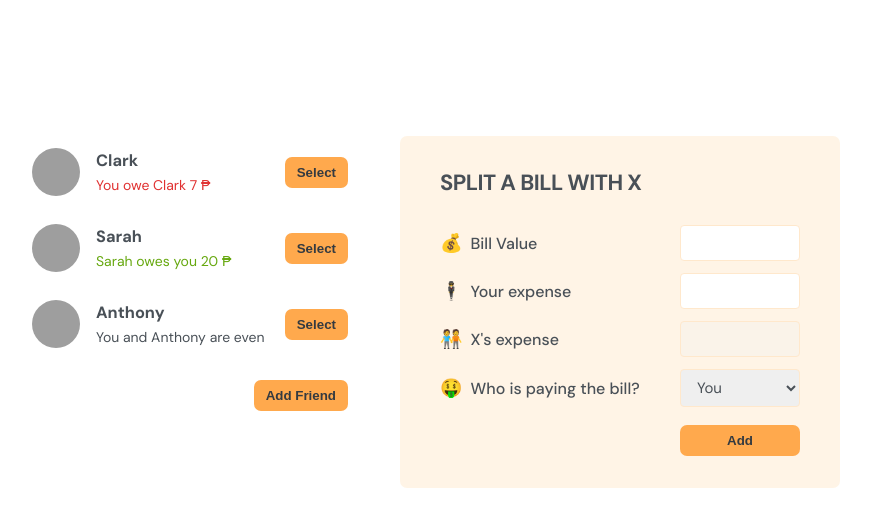
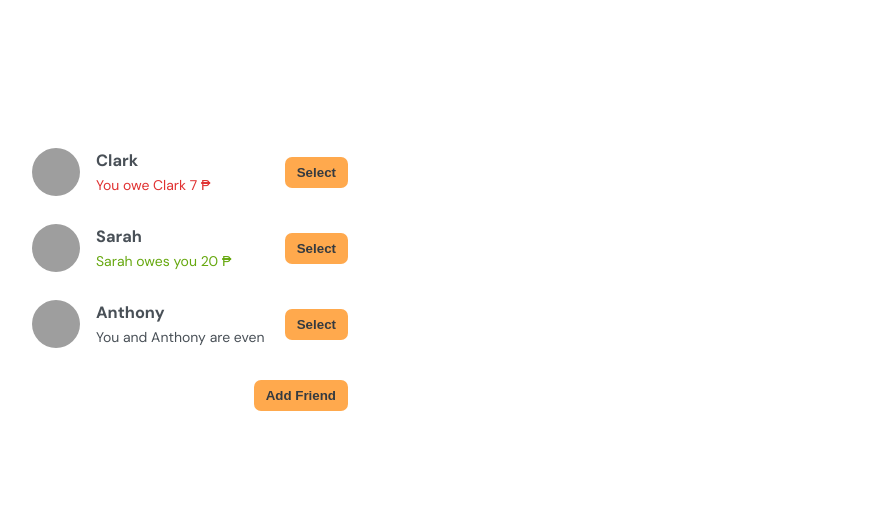
Before and after one commit to arvinbuid/eat-n-split, a React (Vite) app: page / in a window 1280 px wide. Shown: the top 526 px of the page, without its empty margins (210-1081 px from the left). Built offline with nearby package versions, Linux system fonts and the light colour scheme; grey boxes are pictures that could not be loaded.

Commit message:
Implement a functionality to show or hide the FormSplitBill component when a user select or close the button inside the Friend component.
Implement a background color when a friend is selected and active.

```diff
--- a/src/App.jsx
+++ b/src/App.jsx
@@ -36,9 +36,10 @@
 function App() {
   const [showAddFriend, setShowAddFriend] = useState(false);
   const [friends, setFriends] = useState(initialFriends);
+  const [selectedFriend, setSelectedFriend] = useState(null);
 
   function handleShowAddFriend() {
-    setShowAddFriend((prevState) => !showAddFriend);
+    setShowAddFriend((showAddFriend) => !showAddFriend);
   }
 
   function handleAddFriend(friend) {
@@ -46,32 +47,47 @@
     setShowAddFriend(false);
   }
 
+  function handleSelectedFriend(friend) {
+    setSelectedFriend(selectedFriend?.id === friend.id ? null : friend);
+    setShowAddFriend(false);
+  }
+
   return (
     <div className='app'>
       <div className='sidebar'>
-        <FriendsList friends={friends} />
+        <FriendsList
+          friends={friends}
+          selectedFriend={selectedFriend}
+          onSelectedFriend={handleSelectedFriend}
+        />
         {showAddFriend && <FormAddFriend onAddFriend={handleAddFriend} />}
         <Button onClick={handleShowAddFriend}>{showAddFriend ? "Close" : "Add Friend"}</Button>
       </div>
 
-      <FormSplitBill />
+      {selectedFriend && <FormSplitBill selectedFriend={selectedFriend} />}
     </div>
   );
 }
 
-function FriendsList({friends}) {
+function FriendsList({friends, selectedFriend, onSelectedFriend}) {
   return (
     <ul>
       {friends.map((friend) => (
-        <Friend friend={friend} key={friend.id} />
+        <Friend
+          friend={friend}
+          key={friend.id}
+          selectedFriend={selectedFriend}
+          onSelectedFriend={onSelectedFriend}
+        />
       ))}
     </ul>
   );
 }
 
-function Friend({friend}) {
+function Friend({selectedFriend, friend, onSelectedFriend}) {
+  const isSelected = selectedFriend?.id === friend.id; // compare id's of two
   return (
-    <li>
+    <li className={isSelected ? "selected" : ""}>
       <img src={friend.image} alt={friend.name} />
       <h3>{friend.name}</h3>
 
@@ -87,7 +103,7 @@
       )}
       {friend.balance === 0 && <p>You and {friend.name} are even</p>}
 
-      <Button>Select</Button>
+      <Button onClick={() => onSelectedFriend(friend)}>{isSelected ? "Close" : "Select"}</Button>
     </li>
   );
 }
@@ -129,10 +145,10 @@
   );
 }
 
-function FormSplitBill() {
+function FormSplitBill({selectedFriend}) {
   return (
     <form className='form-split-bill'>
-      <h2>Split a bill with X</h2>
+      <h2>Split a bill with {selectedFriend.name}</h2>
 
       <label>💰 Bill Value</label>
       <input type='number' />
@@ -140,13 +156,13 @@
       <label>🕴️ Your expense</label>
       <input type='number' />
 
-      <label>🧑‍🤝‍🧑 X&apos;s expense</label>
+      <label>🧑‍🤝‍🧑 {selectedFriend.name}&apos;s expense</label>
       <input type='text' disabled />
 
       <label>🤑 Who is paying the bill?</label>
       <select>
         <option value='user'>You</option>
-        <option value='friend'>Friend</option>
+        <option value='friend'>{selectedFriend.name}</option>
       </select>
 
       <Button>Add</Button>
```
